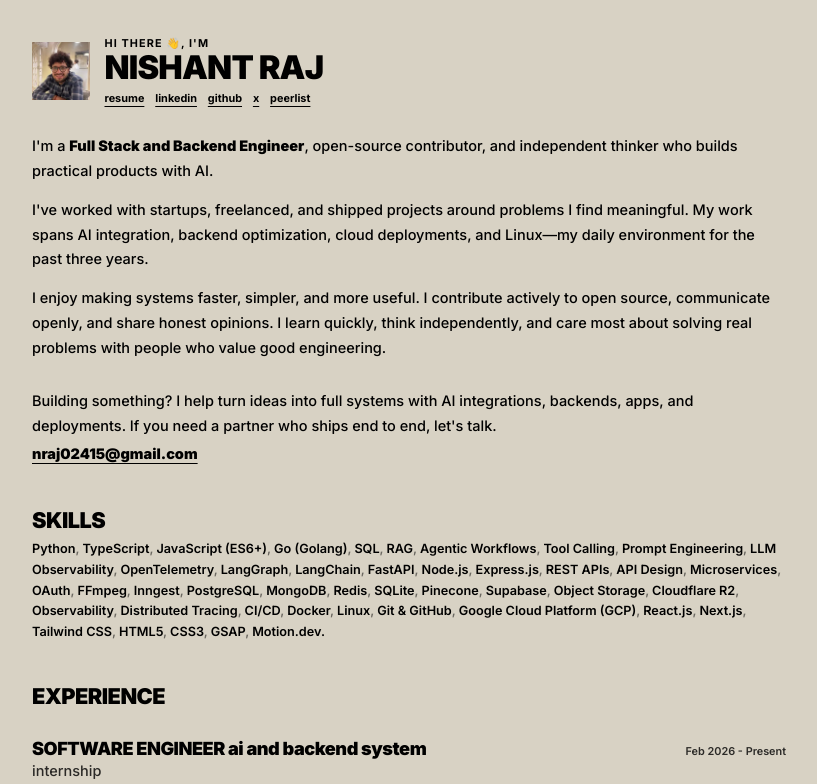
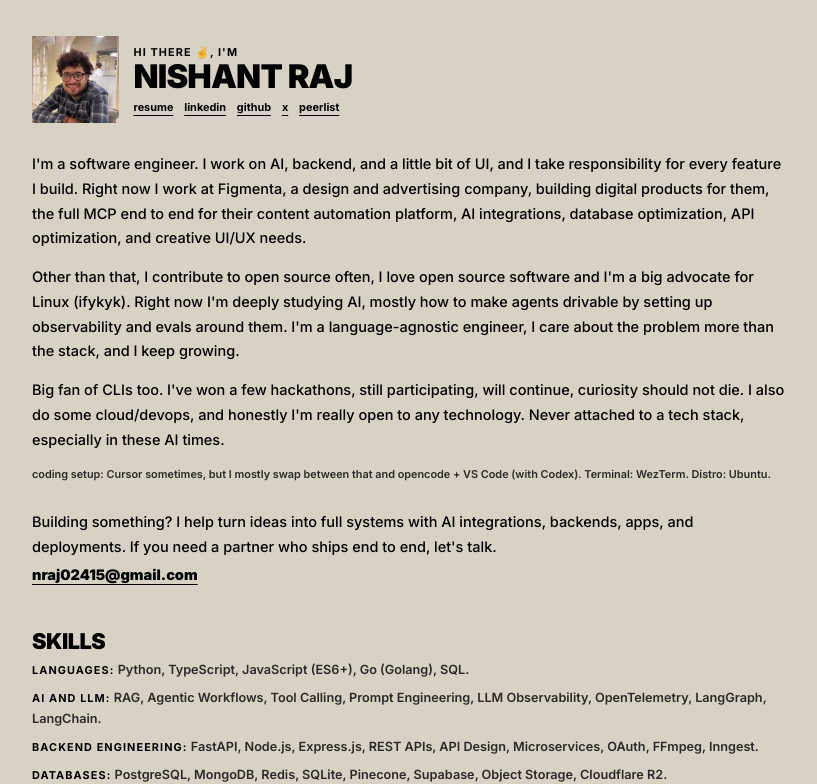
Before and after one commit to dawgdevv/portfolio, a React (Vite) app: page / in a window 1280 px wide. Shown: the top 784 px of the page, without its empty margins (231-1048 px from the left). Built offline with nearby package versions, Linux system fonts and the light colour scheme.

Commit message:
feat: enhance Experience, Hero, and Skills components for improved layout and content clarity

```diff
--- a/src/components/Experience.jsx
+++ b/src/components/Experience.jsx
@@ -25,7 +25,7 @@ function Experience() {
                   {experience.role.match(/\(.*\)$/)?.[0]?.replace(/[()]/g, "")}
                 </p>
                 <p className="text-xs font-bold uppercase tracking-wide">
-                  {experience.company} — {experience.location}
+                  {experience.company}, {experience.location}
                 </p>
               </div>
               <p className="shrink-0 text-xs font-semibold opacity-80">
--- a/src/components/Hero.jsx
+++ b/src/components/Hero.jsx
@@ -8,13 +8,13 @@ const Hero = ({ profileLinks }) => {
           <img
             src={myphoto}
             alt="Nishant Raj"
-            width={64}
-            height={64}
-            className="h-16 w-16 object-cover"
+            width={96}
+            height={96}
+            className="h-24 w-24 object-cover"
           />
           <div>
             <p className="text-xs font-bold uppercase tracking-widest">
-              Hi there <span aria-hidden="true">👋</span>, I&apos;m
+              Hi there <span aria-hidden="true">✌️</span>, I&apos;m
             </p>
             <h1 className="text-2xl font-black uppercase leading-none tracking-tight sm:text-3xl md:text-4xl">
               Nishant Raj
@@ -38,21 +38,31 @@ const Hero = ({ profileLinks }) => {
 
       <div className="space-y-4">
         <p>
-          I&apos;m a <strong className="font-black">Full Stack and Backend Engineer</strong>,{" "}
-          open-source contributor, and independent thinker who builds practical
-          products with AI.
+          I&apos;m a software engineer. I work on AI, backend, and a little bit
+          of UI, and I take responsibility for every feature I build. Right
+          now I work at Figmenta, a design and advertising company, building
+          digital products for them, the full MCP end to end for their content
+          automation platform, AI integrations, database optimization, API
+          optimization, and creative UI/UX needs.
         </p>
         <p>
-          I&apos;ve worked with startups, freelanced, and shipped projects
-          around problems I find meaningful. My work spans AI integration,
-          backend optimization, cloud deployments, and Linux—my daily
-          environment for the past three years.
+          Other than that, I contribute to open source often, I love open
+          source software and I&apos;m a big advocate for Linux (ifykyk).
+          Right now I&apos;m deeply studying AI, mostly how to make agents
+          drivable by setting up observability and evals around them. I&apos;m
+          a language-agnostic engineer, I care about the problem more than the
+          stack, and I keep growing.
         </p>
         <p>
-          I enjoy making systems faster, simpler, and more useful. I contribute
-          actively to open source, communicate openly, and share honest
-          opinions. I learn quickly, think independently, and care most about
-          solving real problems with people who value good engineering.
+          Big fan of CLIs too. I&apos;ve won a few hackathons, still
+          participating, will continue, curiosity should not die. I also do
+          some cloud/devops, and honestly I&apos;m really open to any
+          technology. Never attached to a tech stack, especially in these AI
+          times.
+        </p>
+        <p className="text-xs font-semibold opacity-80">
+          coding setup: Cursor sometimes, but I mostly swap between that and
+          opencode + VS Code (with Codex). Terminal: WezTerm. Distro: Ubuntu.
         </p>
       </div>
 
--- a/src/components/Skills.jsx
+++ b/src/components/Skills.jsx
@@ -1,9 +1,12 @@
-const SKILLS = [
+const SKILLS = {
+  Languages: [
     "Python",
     "TypeScript",
     "JavaScript (ES6+)",
     "Go (Golang)",
     "SQL",
+  ],
+  "AI and LLM": [
     "RAG",
     "Agentic Workflows",
     "Tool Calling",
@@ -12,6 +15,8 @@ const SKILLS = [
     "OpenTelemetry",
     "LangGraph",
     "LangChain",
+  ],
+  "Backend Engineering": [
     "FastAPI",
     "Node.js",
     "Express.js",
@@ -21,6 +26,8 @@ const SKILLS = [
     "OAuth",
     "FFmpeg",
     "Inngest",
+  ],
+  Databases: [
     "PostgreSQL",
     "MongoDB",
     "Redis",
@@ -29,6 +36,8 @@ const SKILLS = [
     "Supabase",
     "Object Storage",
     "Cloudflare R2",
+  ],
+  "Cloud and DevOps": [
     "Observability",
     "Distributed Tracing",
     "CI/CD",
@@ -36,6 +45,8 @@ const SKILLS = [
     "Linux",
     "Git & GitHub",
     "Google Cloud Platform (GCP)",
+  ],
+  Frontend: [
     "React.js",
     "Next.js",
     "Tailwind CSS",
@@ -43,7 +54,8 @@ const SKILLS = [
     "CSS3",
     "GSAP",
     "Motion.dev",
-];
+  ],
+};
 
 function Skills() {
   return (
@@ -51,15 +63,24 @@ function Skills() {
       <h2 className="text-xl font-black uppercase leading-none tracking-tight sm:text-2xl">
         Skills
       </h2>
-      <p className="mt-2 text-sm font-semibold leading-relaxed">
-        {SKILLS.map((skill, index) => (
+      <div className="mt-2 space-y-2">
+        {Object.entries(SKILLS).map(([category, skills]) => (
+          <p key={category} className="text-sm font-semibold leading-relaxed">
+            <span className="text-xs font-bold uppercase tracking-widest">
+              {category}:
+            </span>{" "}
+            <span className="opacity-80">
+              {skills.map((skill, index) => (
                 <span key={skill}>
-            {index > 0 && <span className="opacity-50">, </span>}
+                  {index > 0 && ", "}
                   {skill}
                 </span>
               ))}
               .
+            </span>
           </p>
+        ))}
+      </div>
     </section>
   );
 }
--- a/src/constants/index.js
+++ b/src/constants/index.js
@@ -3,7 +3,7 @@ export const EXPERIENCES = [
     "year": "Feb 2026 - Present",
     "role": "Software Engineer - AI and backend system (Internship)",
     "company": "Figmenta",
-    "location": "Milan, Italy (Remote)",
+    "location": "Milan, Italy",
     "description": "Developing multiple agentic features and participating in product development decisions, designing features while working with tradeoffs across the full development cycle end to end spanning database, API, UI, and agentic systems. Currently building Cadence, a content automation platform controllable via Claude and ChatGPT, architected with an MCP layer.",
     "technologies": [
       "JavaScript",
```
Lines whose indentation alone changed are shown as unchanged.
